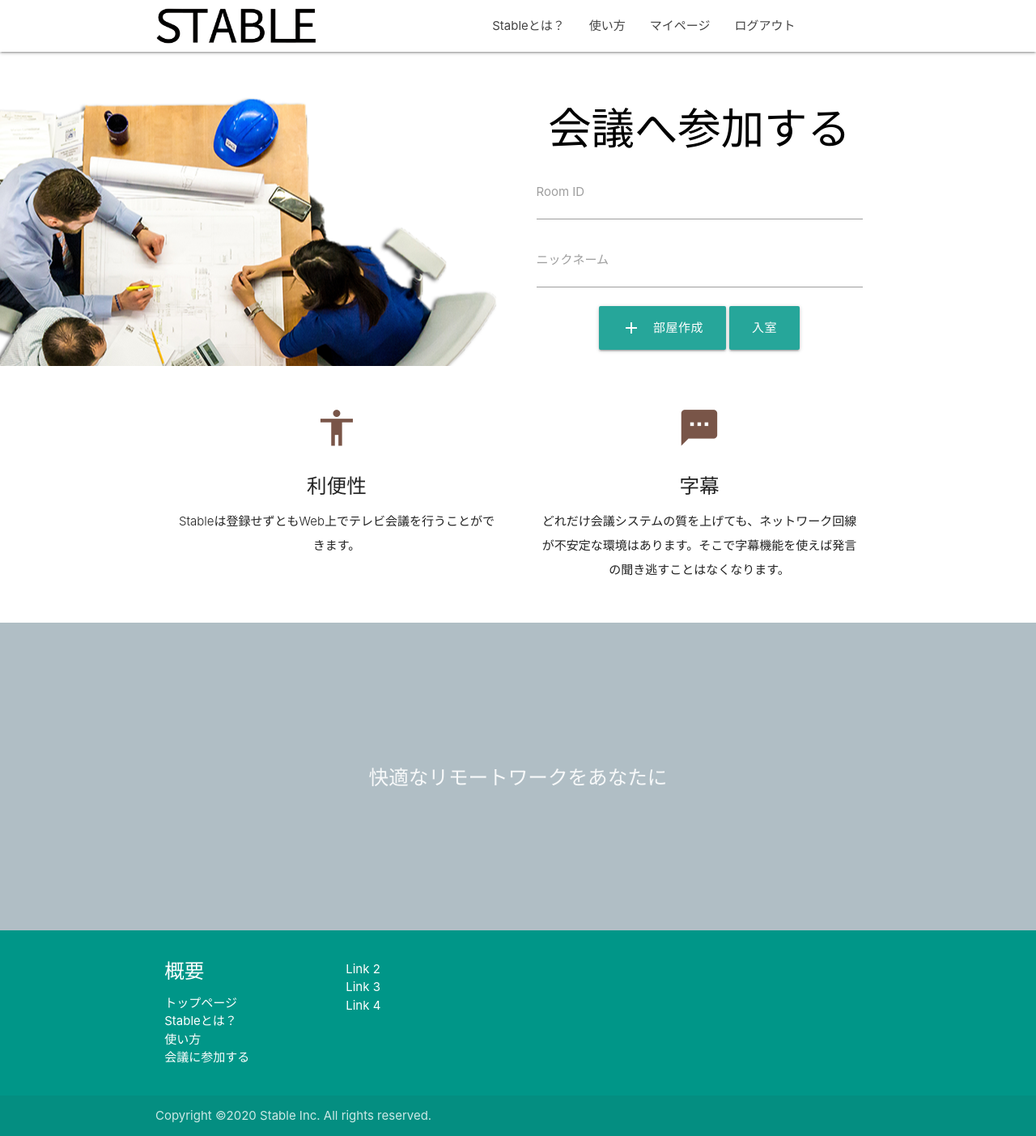
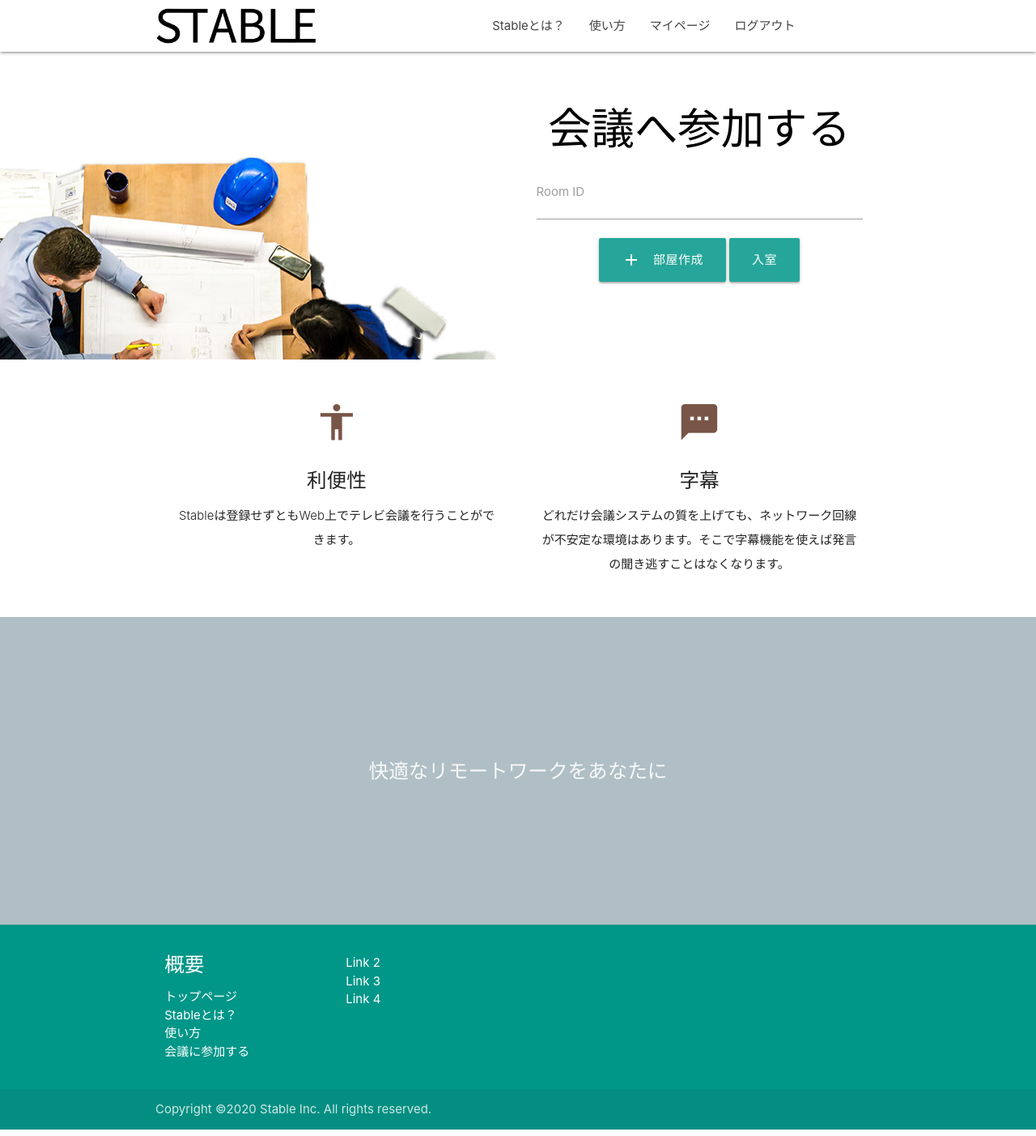
Before and after one commit to AdiosSora/subcall_cosmo, a PHP site: page /index.php in a window 1280 px wide. Shown: the whole page at 81% size. Run offline with PHP 8.4, Linux system fonts and the light colour scheme; the visitor is signed in with stand-in values (Sample User, id 1); some libraries are stand-ins or nearby versions.

Commit message:
ログイン時ニックネーム省略できるようにした

```diff
--- a/index.php
+++ b/index.php
@@ -22,7 +22,14 @@
                     <input name="room_id" id="room_id" type="text" class="validate">
                     <label for="room_id">Room ID</label>
                   </div>
-                  <div class="input-field col s12" style="display: block;">
+                  <div class="input-field col s12"
+                  <?php
+                  if(isset($_SESSION['bool']) == true){
+                    print 'style="display: none;"';
+                  }else{
+                    print 'style="display: block;"';
+                  }
+                 ?>>
                     <input name="guest_name" id="guest_name" type="text" class="validate" >
                     <label for="guest_name">ニックネーム</label>
                   </div>
```
